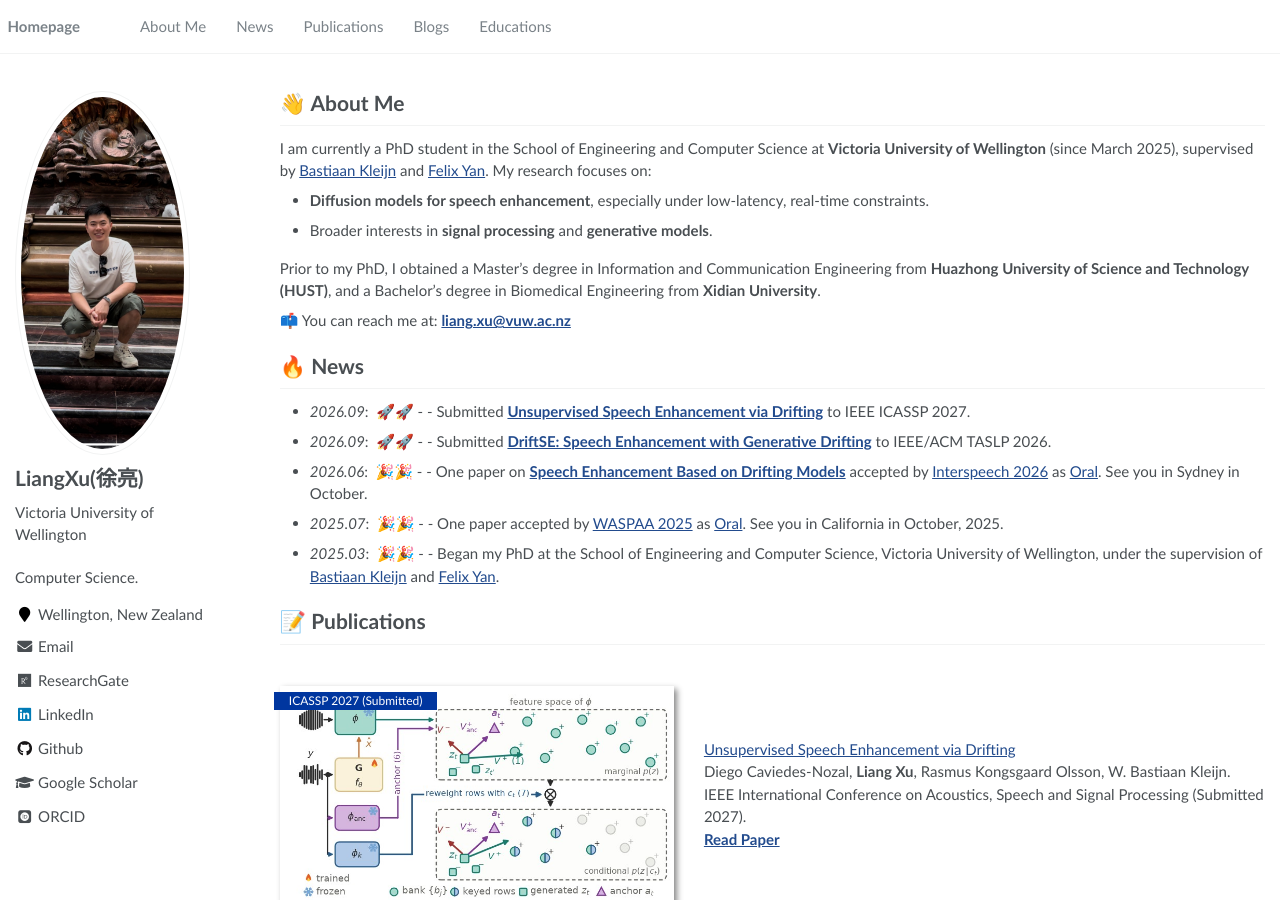
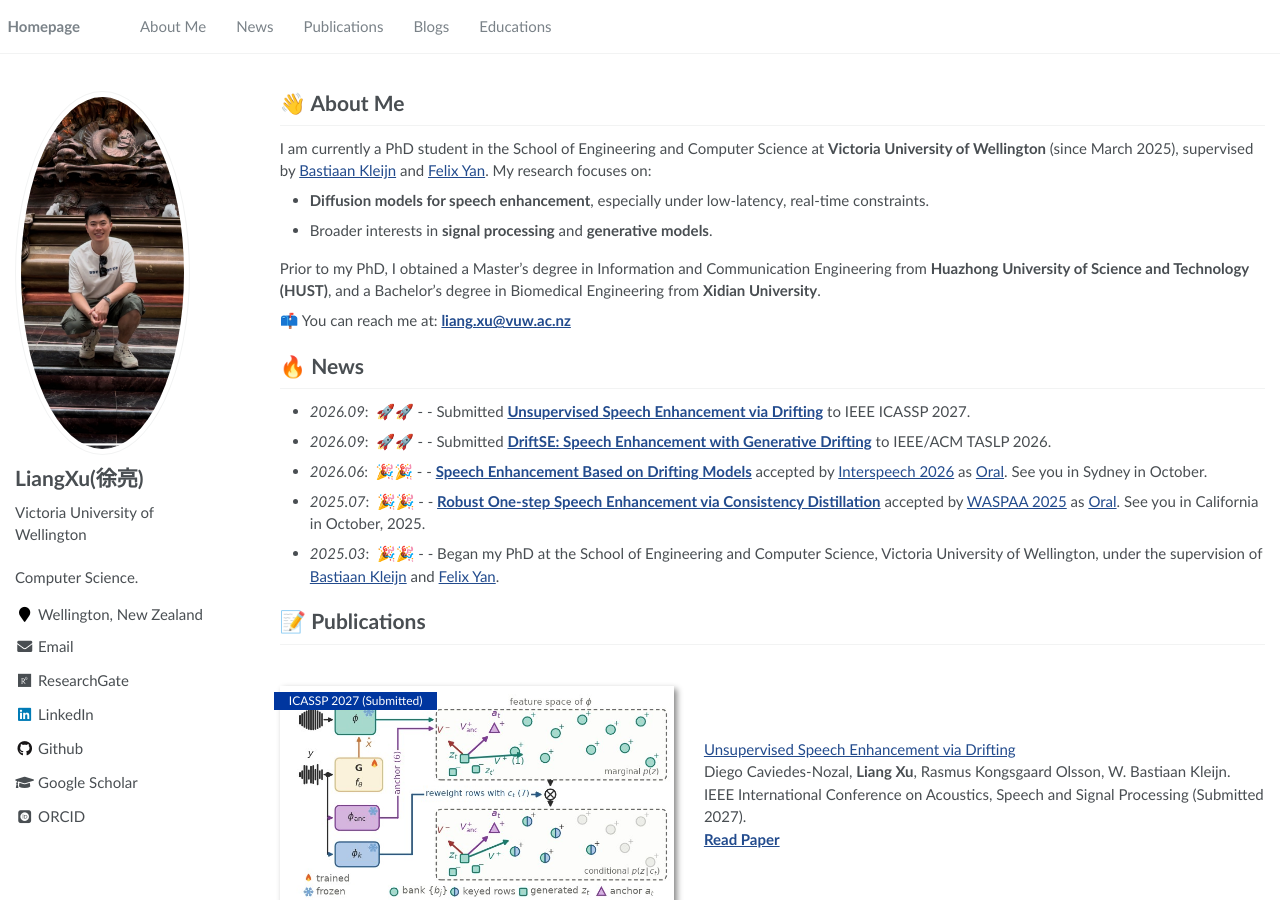
Before and after one commit to LiangXu123/LiangXu123.github.io, a Jekyll site: the page built from _pages/about.md, in a window 1280 px wide and 900 px high. Built offline with Jekyll 4.4.1, drawn with Linux system fonts in a browser that asks for light colours; some web fonts are replaced.

Commit message:
update unsupervised driftse

```diff
--- a/_pages/about.md
+++ b/_pages/about.md
@@ -32,8 +32,8 @@ Prior to my PhD, I obtained a Master’s degree in Information and Communication
 
 - _2026.09_: &nbsp;🚀🚀 - - Submitted **[Unsupervised Speech Enhancement via Drifting](https://d-caviedes.github.io/unpaired-drifting-se/)** to IEEE ICASSP 2027.
 - _2026.09_: &nbsp;🚀🚀 - - Submitted **[DriftSE: Speech Enhancement with Generative Drifting](https://liangxu123.github.io/dual-latent-DriftSE/)** to IEEE/ACM TASLP 2026.
-- _2026.06_: &nbsp;🎉🎉 - - One paper on **[Speech Enhancement Based on Drifting Models](https://liangxu123.github.io/driftse/)** accepted by [Interspeech 2026](https://interspeech2026.org/en-AU/pages/author-resources/resources) as [Oral](https://interspeech2026.org/en-AU/pages/programme/program). See you in Sydney in October.
-- _2025.07_: &nbsp;🎉🎉 - - One paper accepted by [WASPAA 2025](https://waspaa.com/) as [Oral](https://waspaa.com/technical-program-schedule/). See you in California in October, 2025.
+- _2026.06_: &nbsp;🎉🎉 - - **[Speech Enhancement Based on Drifting Models](https://liangxu123.github.io/driftse/)** accepted by [Interspeech 2026](https://interspeech2026.org/en-AU/pages/author-resources/resources) as [Oral](https://interspeech2026.org/en-AU/pages/programme/program). See you in Sydney in October.
+- _2025.07_: &nbsp;🎉🎉 - - **[Robust One-step Speech Enhancement via Consistency Distillation](https://liangxu123.github.io/rosecd/)** accepted by [WASPAA 2025](https://waspaa.com/) as [Oral](https://waspaa.com/technical-program-schedule/). See you in California in October, 2025.
 - _2025.03_: &nbsp;🎉🎉 - - Began my PhD at the School of Engineering and Computer Science, Victoria University of Wellington, under the supervision of [Bastiaan Kleijn](https://people.wgtn.ac.nz/bastiaan.kleijn) and [Felix Yan](https://people.wgtn.ac.nz/felix.yan).
 
 # 📝 Publications
```
